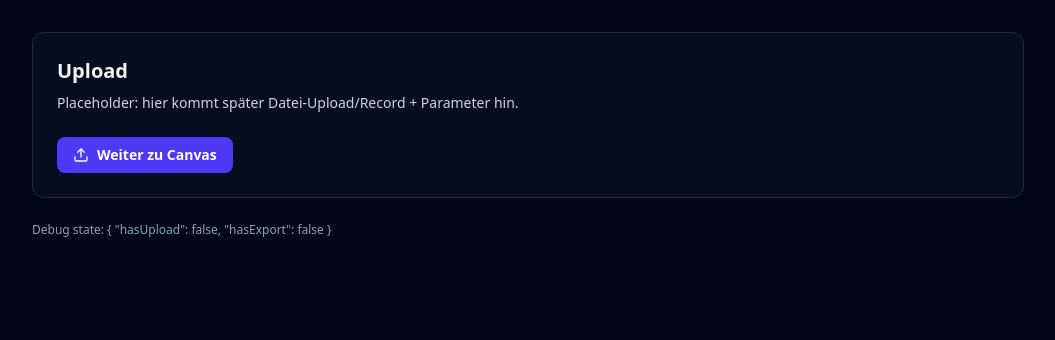
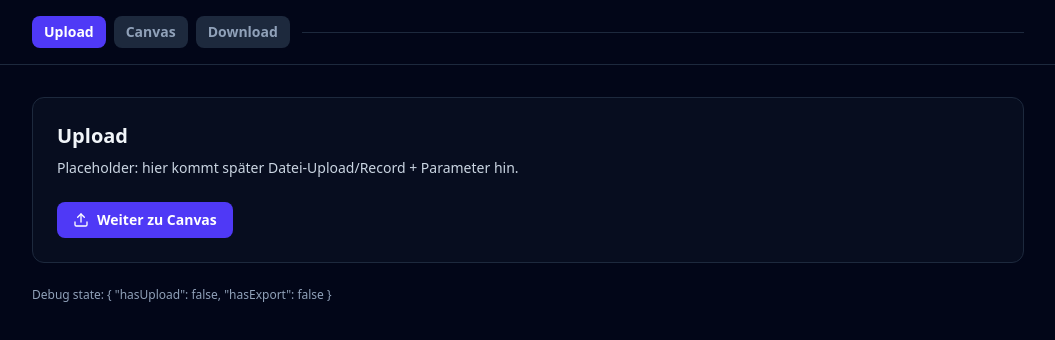
Before and after one commit to Advanced-Software-Engineering-23IKI1/saft, a Vue app in the folder vue-saft/: page /upload in a window 1280 px wide. Shown: the top 340 px of the page, without its empty margins (112-1167 px from the left). Built offline with nearby package versions, Linux system fonts and the light colour scheme.

Commit message:
add reactive navbar

```diff
--- a/vue-saft/src/App.vue
+++ b/vue-saft/src/App.vue
@@ -1,10 +1,50 @@
 <script setup>
-import { RouterView } from 'vue-router'
+import { computed } from 'vue'
+import { RouterView, RouterLink, useRoute } from 'vue-router'
+import { state } from '@/store/saftState'
+
+const route = useRoute()
+
+const steps = computed(() => ([
+  { name: 'upload', label: 'Upload', enabled: true },
+  { name: 'canvas', label: 'Canvas', enabled: state.hasUpload },
+  { name: 'download', label: 'Download', enabled: state.hasExport },
+]))
+
+function stepClass(enabled, active) {
+  if (!enabled) return 'px-3 py-1.5 text-sm font-semibold rounded-lg bg-slate-800 text-slate-400 cursor-not-allowed'
+  if (active) return 'px-3 py-1.5 text-sm font-semibold rounded-lg bg-indigo-600 text-white'
+  return 'px-3 py-1.5 text-sm font-semibold rounded-lg bg-indigo-600/20 text-indigo-200 hover:bg-indigo-600/30'
+}
 </script>
-
 
 <template>
   <div class="min-h-screen bg-slate-950 text-slate-100">
+    <header class="border-b border-slate-800">
+      <div class="mx-auto max-w-5xl px-4 py-4">
+        <div class="flex items-center gap-3">
+          <nav class="flex items-center gap-2">
+            <RouterLink
+              v-for="s in steps"
+              :key="s.name"
+              :to="{ name: s.name }"
+              custom
+              v-slot="{ navigate }"
+            >
+              <button
+                :class="stepClass(s.enabled, route.name === s.name)"
+                @click="s.enabled && navigate()"
+              >
+                {{ s.label }}
+              </button>
+            </RouterLink>
+          </nav>
+
+          <div class="h-px flex-1 bg-slate-800"></div>
+        </div>
+      </div>
+    </header>
+
     <main class="mx-auto max-w-5xl px-4 py-8">
       <RouterView />
     </main>
--- a/vue-saft/src/store/saftState.js
+++ b/vue-saft/src/store/saftState.js
@@ -1,13 +1,13 @@
 // Modul für den “App-Zustand” (z.B. ob etwas hochgeladen wurde).
-
+import { reactive } from 'vue'
 import { loadJSON, saveJSON, remove } from '@/utils/storage'
 
 const KEY = 'saft.state.v1'
 
-let state = loadJSON(KEY, {
+export const state = reactive(loadJSON(KEY, {
   hasUpload: false,
   hasExport: false,
-})
+}))
 
 export function getState() {
   return state
@@ -25,6 +25,7 @@ export function setHasExport(value) {
 }
 
 export function resetState() {
-  state = { hasUpload: false, hasExport: false }
+  state.hasUpload = false
+  state.hasExport = false
   remove(KEY)
 }
```
